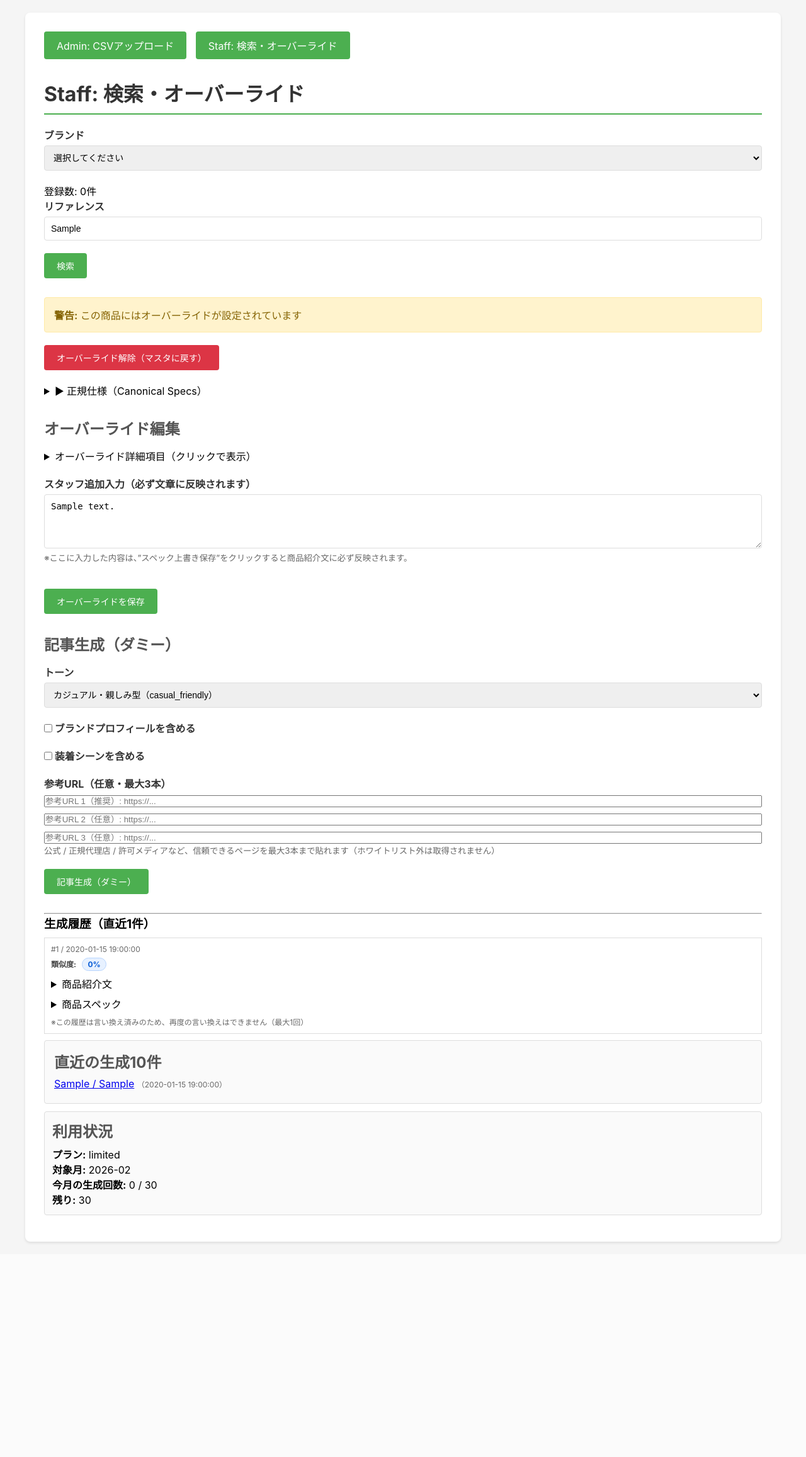
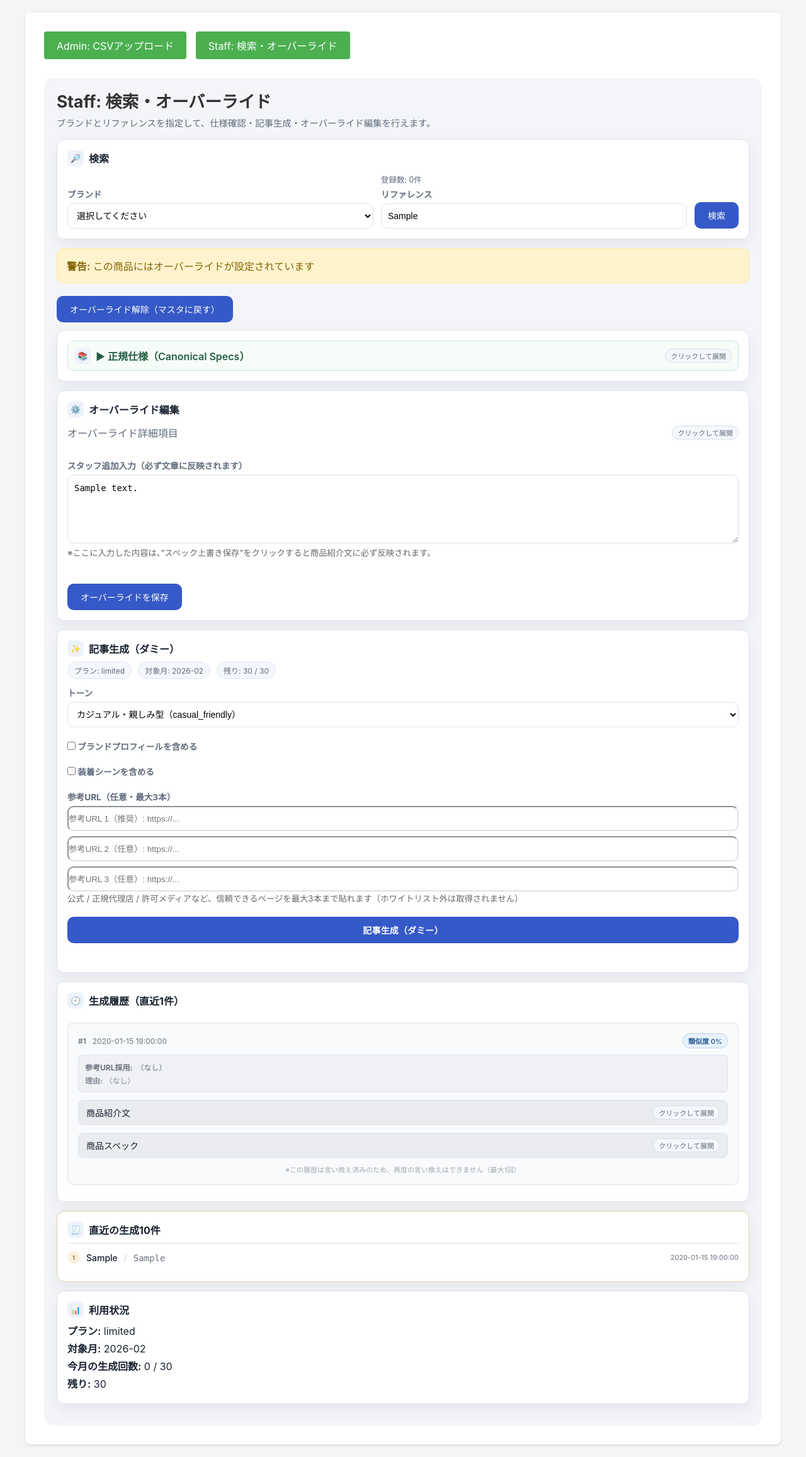
Before and after one commit to isaomisk/HoroloGen, a Flask app: a page that uses templates/search.html in a window 1280 px wide. Shown: the whole page at 63% size. Before the commit the page ends 1975 px from the top, so only its background shows below. Run offline with Flask 3, Linux system fonts and the light colour scheme; tables that the repository leaves empty hold one stand-in row (values such as "Sample post").

Commit message:
staff/search: v0-style redesign (scoped CSS)

```diff
--- /dev/null
+++ b/static/staff_search_v0.css
@@ -0,0 +1,548 @@
+.staff-search-v0 {
+  --v0-bg: #f3f5f9;
+  --v0-card: #ffffff;
+  --v0-border: #dce2ea;
+  --v0-muted: #5f6b7b;
+  --v0-text: #18212f;
+  --v0-primary: #3559c7;
+  --v0-primary-hover: #2f4fb2;
+  --v0-shadow: 0 10px 24px rgba(17, 24, 39, 0.06);
+  color: var(--v0-text);
+}
+
+.staff-search-v0 {
+  background: var(--v0-bg);
+  border-radius: 14px;
+  padding: 20px;
+}
+
+.staff-search-v0 .v0-page-head {
+  margin-bottom: 16px;
+}
+
+.staff-search-v0 .v0-page-head h1 {
+  margin: 0;
+  border: 0;
+  padding: 0;
+  font-size: 1.65rem;
+  line-height: 1.3;
+}
+
+.staff-search-v0 .v0-page-head p {
+  margin-top: 6px;
+  color: var(--v0-muted);
+  font-size: 0.9rem;
+}
+
+.staff-search-v0 .v0-card {
+  background: var(--v0-card);
+  border: 1px solid var(--v0-border);
+  border-radius: 12px;
+  padding: 16px;
+  margin-bottom: 14px;
+  box-shadow: var(--v0-shadow);
+}
+
+.staff-search-v0 .v0-card > h2,
+.staff-search-v0 .v0-card > h3 {
+  margin: 0 0 12px;
+  color: var(--v0-text);
+  font-size: 1rem;
+  display: flex;
+  align-items: center;
+  gap: 8px;
+}
+
+.staff-search-v0 .v0-title-icon {
+  display: inline-flex;
+  align-items: center;
+  justify-content: center;
+  width: 26px;
+  height: 26px;
+  border-radius: 8px;
+  background: #eef2fb;
+  font-size: 13px;
+}
+
+.staff-search-v0 .v0-search-form {
+  display: grid;
+  grid-template-columns: 1fr 1fr auto;
+  gap: 12px;
+  align-items: end;
+}
+
+.staff-search-v0 .v0-field {
+  margin-bottom: 0;
+}
+
+.staff-search-v0 label {
+  font-size: 0.85rem;
+  color: var(--v0-muted);
+}
+
+.staff-search-v0 input[type="text"],
+.staff-search-v0 input[type="url"],
+.staff-search-v0 select,
+.staff-search-v0 textarea {
+  border-color: var(--v0-border);
+  border-radius: 10px;
+  background: #fff;
+  min-height: 40px;
+}
+
+.staff-search-v0 textarea {
+  line-height: 1.55;
+}
+
+.staff-search-v0 input:focus,
+.staff-search-v0 select:focus,
+.staff-search-v0 textarea:focus {
+  outline: none;
+  border-color: #8ea5e8;
+  box-shadow: 0 0 0 3px rgba(53, 89, 199, 0.12);
+}
+
+.staff-search-v0 .v0-primary-btn,
+.staff-search-v0 button[type="submit"] {
+  background: var(--v0-primary);
+  border-radius: 10px;
+  border: 1px solid transparent;
+  min-height: 40px;
+}
+
+.staff-search-v0 .v0-primary-btn:hover,
+.staff-search-v0 button[type="submit"]:hover {
+  background: var(--v0-primary-hover);
+}
+
+.staff-search-v0 .v0-muted {
+  color: var(--v0-muted);
+  font-size: 0.78rem;
+  margin-bottom: 4px;
+}
+
+.staff-search-v0 .v0-loading {
+  display: inline-block;
+  margin-top: 6px;
+  color: var(--v0-muted);
+  font-size: 0.8rem;
+}
+
+.staff-search-v0 .alert {
+  border-radius: 10px;
+}
+
+.staff-search-v0 .canonical-specs-collapsible {
+  border: 1px solid #c9e2d5;
+  border-radius: 10px;
+  background: #f6fcf8;
+  padding: 10px;
+}
+
+.staff-search-v0 .canonical-specs-collapsible > summary {
+  cursor: pointer;
+  list-style: none;
+  font-weight: 600;
+  color: #255f43;
+}
+
+.staff-search-v0 .canonical-specs-collapsible > summary::-webkit-details-marker {
+  display: none;
+}
+
+.staff-search-v0 .specs-grid {
+  grid-template-columns: repeat(auto-fit, minmax(200px, 1fr));
+  gap: 10px;
+}
+
+.staff-search-v0 .spec-card {
+  border-left: 0;
+  border: 1px solid #dbe5f0;
+  border-radius: 10px;
+  background: #fff;
+}
+
+.staff-search-v0 .sim-badge {
+  font-size: 11px;
+}
+
+.staff-search-v0 details.form-group > summary {
+  cursor: pointer;
+  color: var(--v0-muted);
+  margin-bottom: 10px;
+}
+
+.staff-search-v0 details > summary {
+  display: flex;
+  align-items: center;
+  gap: 8px;
+}
+
+.staff-search-v0 .v0-collapsible-hint {
+  margin-left: auto;
+  font-size: 11px;
+  color: var(--v0-muted);
+  border: 1px solid #d8deea;
+  background: #f4f7fc;
+  border-radius: 999px;
+  padding: 2px 8px;
+  font-weight: 500;
+}
+
+.staff-search-v0 .v0-collapsible-hint::before {
+  content: "クリックして展開";
+}
+
+.staff-search-v0 details[open] > summary .v0-collapsible-hint {
+  color: #3559c7;
+}
+
+.staff-search-v0 details[open] > summary .v0-collapsible-hint::before {
+  content: "クリックして閉じる";
+}
+
+.staff-search-v0 details > textarea,
+.staff-search-v0 details textarea {
+  background: #f9fbff;
+}
+
+.staff-search-v0 .v0-inline-actions {
+  margin-bottom: 12px;
+}
+
+.staff-search-v0 .v0-article-meta {
+  display: flex;
+  flex-wrap: wrap;
+  gap: 10px;
+  margin: -4px 0 12px;
+}
+
+.staff-search-v0 .v0-article-meta div {
+  font-size: 12px;
+  color: var(--v0-muted);
+  background: #f4f7fc;
+  border: 1px solid #dde5f2;
+  border-radius: 999px;
+  padding: 4px 10px;
+}
+
+.staff-search-v0 .v0-card-recent {
+  border-color: hsl(38 50% 78%);
+}
+
+.staff-search-v0 .v0-recent-list {
+  border-top: 1px solid hsl(220 13% 88%);
+}
+
+.staff-search-v0 .v0-recent-row {
+  display: flex;
+  align-items: center;
+  justify-content: space-between;
+  gap: 10px;
+  padding: 12px 0;
+  border-top: 1px solid hsl(220 13% 88%);
+}
+
+.staff-search-v0 .v0-recent-row:first-child {
+  border-top: 0;
+}
+
+.staff-search-v0 .v0-recent-main {
+  display: flex;
+  align-items: center;
+  gap: 10px;
+  min-width: 0;
+}
+
+.staff-search-v0 .v0-recent-rank {
+  display: inline-flex;
+  align-items: center;
+  justify-content: center;
+  width: 20px;
+  height: 20px;
+  border-radius: 999px;
+  background: hsl(38 80% 93%);
+  color: hsl(38 70% 35%);
+  font-size: 9px;
+  font-weight: 700;
+  flex: 0 0 auto;
+}
+
+.staff-search-v0 .v0-recent-title {
+  min-width: 0;
+  font-size: 14px;
+}
+
+.staff-search-v0 .v0-recent-link {
+  color: inherit;
+  text-decoration: none;
+}
+
+.staff-search-v0 .v0-recent-link:hover {
+  text-decoration: underline;
+}
+
+.staff-search-v0 .v0-recent-brand {
+  color: #18212f;
+  font-weight: 500;
+}
+
+.staff-search-v0 .v0-recent-divider {
+  margin: 0 6px;
+  color: rgb(107 114 128 / 0.3);
+}
+
+.staff-search-v0 .v0-recent-ref {
+  color: #6b7280;
+  font-family: ui-monospace, SFMono-Regular, Menlo, Monaco, Consolas, "Liberation Mono", "Courier New", monospace;
+}
+
+.staff-search-v0 .v0-recent-meta {
+  display: flex;
+  align-items: center;
+  gap: 8px;
+  flex: 0 0 auto;
+}
+
+.staff-search-v0 .v0-recent-duration {
+  border-radius: 999px;
+  background: hsl(38 80% 93%);
+  color: hsl(38 70% 35%);
+  padding: 2px 8px;
+  font-size: 10px;
+  font-weight: 600;
+}
+
+.staff-search-v0 .v0-recent-date {
+  font-size: 11px;
+  color: #6b7280;
+}
+
+.staff-search-v0 .v0-card-usage div {
+  margin-bottom: 4px;
+}
+
+.staff-search-v0 .v0-history-item {
+  margin: 10px 0;
+  padding: 16px;
+  border: 1px solid #dce2ea;
+  border-radius: 10px;
+  background: hsl(220 20% 98%);
+  transition: border-color 0.15s ease;
+}
+
+.staff-search-v0 .v0-history-list {
+  display: grid;
+  gap: 10px;
+}
+
+.staff-search-v0 .v0-history-item:hover {
+  border-color: hsl(220 30% 78%);
+}
+
+.staff-search-v0 .v0-history-head {
+  display: flex;
+  align-items: center;
+  justify-content: space-between;
+  gap: 10px;
+}
+
+.staff-search-v0 .v0-history-meta {
+  display: flex;
+  align-items: center;
+  gap: 10px;
+  color: #6b7280;
+  font-size: 12px;
+}
+
+.staff-search-v0 .v0-history-id {
+  font-weight: 600;
+}
+
+.staff-search-v0 .v0-history-similarity {
+  font-size: 12px;
+}
+
+.staff-search-v0 .v0-history-similarity .sim-badge {
+  margin-left: 0;
+  border-radius: 999px;
+  padding: 3px 8px;
+  font-size: 11px;
+  font-weight: 600;
+}
+
+.staff-search-v0 .v0-history-similarity .sim-badge.blue {
+  color: hsl(210 60% 35%);
+  border-color: hsl(210 60% 82%);
+  background: hsl(210 70% 95%);
+}
+
+.staff-search-v0 .v0-history-similarity .sim-badge.yellow {
+  color: hsl(38 70% 30%);
+  border-color: hsl(38 70% 75%);
+  background: hsl(38 80% 94%);
+}
+
+.staff-search-v0 .v0-history-similarity .sim-badge.red {
+  color: hsl(0 60% 40%);
+  border-color: hsl(0 60% 82%);
+  background: hsl(0 70% 95%);
+}
+
+.staff-search-v0 .v0-history-reference {
+  margin-top: 10px;
+  display: flex;
+  flex-direction: column;
+  gap: 4px;
+  font-size: 12px;
+  color: #6b7280;
+  border: 1px solid #dce2ea;
+  background: hsl(220 14% 93% / 0.6);
+  border-radius: 8px;
+  padding: 10px;
+}
+
+.staff-search-v0 .v0-history-reference-url {
+  display: flex;
+  align-items: center;
+  gap: 6px;
+  font-size: 12px;
+  color: #6b7280;
+}
+
+.staff-search-v0 .v0-history-reference-reason {
+  color: rgb(107 114 128 / 0.8);
+}
+
+.staff-search-v0 .v0-history-details {
+  margin-top: 12px;
+  border: 1px solid #dce2ea;
+  border-radius: 8px;
+  background: transparent;
+  padding: 0;
+}
+
+.staff-search-v0 .v0-history-details > summary {
+  border-radius: 8px;
+  background: hsl(220 14% 93%);
+  padding: 8px 12px;
+  font-size: 14px;
+  font-weight: 500;
+  color: #18212f;
+  transition: background-color 0.15s ease;
+}
+
+.staff-search-v0 .v0-history-details > summary:hover {
+  background: hsl(220 14% 88%);
+}
+
+.staff-search-v0 .v0-history-details[open] > summary {
+  border-bottom-left-radius: 0;
+  border-bottom-right-radius: 0;
+}
+
+.staff-search-v0 .v0-history-intro textarea,
+.staff-search-v0 .v0-history-specs textarea {
+  max-height: 208px;
+  overflow-y: auto;
+}
+
+.staff-search-v0 .v0-history-details textarea {
+  width: 100%;
+  font-family: ui-monospace, SFMono-Regular, Menlo, Monaco, Consolas, "Liberation Mono", "Courier New", monospace;
+  font-size: 12px;
+  line-height: 1.6;
+  color: #4b5563;
+  white-space: pre-wrap;
+  border: 1px solid rgb(220 226 234 / 0.6);
+  border-top: 0;
+  border-radius: 0 0 8px 8px;
+  background: hsl(220 14% 93% / 0.4);
+  padding: 12px;
+}
+
+.staff-search-v0 .v0-history-copy-btn {
+  margin-top: 8px;
+  min-height: 32px;
+  padding: 0 12px;
+  background: transparent;
+  color: #334155;
+  border: 1px solid #dce2ea;
+  border-radius: 8px;
+  font-size: 12px;
+  font-weight: 500;
+}
+
+.staff-search-v0 .v0-history-copy-btn:hover {
+  background: #f3f4f6;
+  border-color: #cfd7e4;
+}
+
+.staff-search-v0 .v0-history-rewrite-form {
+  margin-top: 12px;
+}
+
+.staff-search-v0 button.v0-history-rewrite-btn {
+  width: 100%;
+  min-height: 36px;
+  background: transparent;
+  color: #334155;
+  border: 1px solid #dce2ea;
+  border-radius: 8px;
+  font-size: 12px;
+  font-weight: 500;
+  line-height: 1.2;
+  display: inline-flex;
+  align-items: center;
+  justify-content: center;
+  transition: background-color 0.15s ease, border-color 0.15s ease;
+}
+
+.staff-search-v0 button.v0-history-rewrite-btn:hover {
+  background: #f3f4f6;
+  border-color: #cfd7e4;
+}
+
+.staff-search-v0 .v0-history-note {
+  margin-top: 10px;
+  text-align: center;
+  font-size: 11px;
+  color: rgb(107 114 128 / 0.6);
+  border: 0;
+  background: none;
+  border-radius: 0;
+  padding: 0;
+}
+
+.staff-search-v0 .v0-history-note-error {
+  color: #842029;
+  border-color: #fecdd3;
+  background: #fff7f8;
+}
+
+@media (max-width: 900px) {
+  .staff-search-v0 .v0-search-form {
+    grid-template-columns: 1fr;
+  }
+
+  .staff-search-v0 .v0-recent-row {
+    align-items: flex-start;
+    flex-direction: column;
+    gap: 6px;
+  }
+
+  .staff-search-v0 .v0-recent-meta {
+    margin-left: 30px;
+  }
+
+  .staff-search-v0 {
+    padding: 14px;
+  }
+}
+
+.staff-search-v0 .v0-generate-btn {
+  width: 100%;
+  min-height: 44px;
+  font-weight: 700;
+  letter-spacing: 0.01em;
+}
--- a/templates/search.html
+++ b/templates/search.html
@@ -1,13 +1,22 @@
 {% extends "base.html" %}
 
 {% block title %}Staff: 検索・オーバーライド - HoroloGen{% endblock %}
+{% block extra_css %}
+<link rel="stylesheet" href="{{ url_for('static', filename='staff_search_v0.css') }}">
+{% endblock %}
 
 {% block content %}
-<h1>Staff: 検索・オーバーライド</h1>
+<div class="staff-search-v0">
+<div class="v0-page-head">
+  <h1>Staff: 検索・オーバーライド</h1>
+  <p>ブランドとリファレンスを指定して、仕様確認・記事生成・オーバーライド編集を行えます。</p>
+</div>
 
-<form method="POST" style="margin-bottom: 30px;">
+<section class="v0-card v0-card-search">
+<h2><span class="v0-title-icon">🔎</span>検索</h2>
+<form method="POST" class="v0-search-form">
   <input type="hidden" name="action" value="search">
-  <div class="form-group">
+  <div class="form-group v0-field">
     <label for="brand">ブランド</label>
     <select id="brand" name="brand" required>
       <option value="">選択してください</option>
@@ -17,16 +26,17 @@
     </select>
   </div>
 
-  <div class="form-group">
-    <div id="ref_count">登録数: -</div>
+  <div class="form-group v0-field">
+    <div id="ref_count" class="v0-muted">登録数: -</div>
     <label for="reference">リファレンス</label>
     <input type="text" id="reference" name="reference" list="reference_list" value="{{ reference or '' }}" required>
     <datalist id="reference_list"></datalist>
-    <span id="ref_loading" style="display:none;">読み込み中…</span>
+    <span id="ref_loading" class="v0-loading" style="display:none;">読み込み中…</span>
   </div>
 
-  <button type="submit">検索</button>
+  <button type="submit" class="v0-primary-btn">検索</button>
 </form>
+</section>
 
 {% if warnings %}
   {% for warning in warnings %}
@@ -44,7 +54,7 @@
 {% endif %}
 
 {% if override %}
-<div style="margin-bottom: 20px;">
+<div class="v0-inline-actions">
   <form method="POST" style="display: inline;">
     <input type="hidden" name="action" value="delete_override">
     <input type="hidden" name="brand" value="{{ brand }}">
@@ -57,8 +67,9 @@
 {% endif %}
 
 {% if canonical %}
+<section class="v0-card v0-card-canonical">
   <details class="canonical-specs-collapsible">
-    <summary>▶ 正規仕様（Canonical Specs）</summary>
+    <summary><span class="v0-title-icon">📚</span>▶ 正規仕様（Canonical Specs）<span class="v0-collapsible-hint"></span></summary>
     <div class="specs-grid">
       {% for field, value in canonical.items() %}
       <div class="spec-card {% if field in overridden_fields %}override-field{% endif %}">
@@ -73,15 +84,17 @@
       {% endfor %}
     </div>
   </details>
+</section>
 
-  <h2>オーバーライド編集</h2>
+  <section class="v0-card v0-card-override">
+  <h2><span class="v0-title-icon">⚙️</span>オーバーライド編集</h2>
   <form method="POST">
     <input type="hidden" name="action" value="save_override">
     <input type="hidden" name="brand" value="{{ brand }}">
     <input type="hidden" name="reference" value="{{ reference }}">
 
     <details class="form-group">
-      <summary>オーバーライド詳細項目（クリックで表示）</summary>
+      <summary>オーバーライド詳細項目<span class="v0-collapsible-hint"></span></summary>
       <div class="specs-grid">
       <div class="form-group">
         <label for="price_jpy">価格 (JPY)</label>
@@ -197,8 +210,19 @@
 
     <button type="submit" style="margin-top: 20px;">オーバーライドを保存</button>
   </form>
+</section>
 
-  <h2>記事生成（ダミー）</h2>
+  <section class="v0-card v0-card-article">
+  <h2><span class="v0-title-icon">✨</span>記事生成（ダミー）</h2>
+  <div class="v0-article-meta">
+    <div>プラン: {{ plan_mode }}</div>
+    <div>対象月: {{ month_key }}</div>
+    {% if plan_mode == 'unlimited' %}
+      <div>残り: 無制限</div>
+    {% else %}
+      <div>残り: {{ monthly_remaining }} / {{ monthly_limit }}</div>
+    {% endif %}
+  </div>
 
   {% set locked = (generated_intro_text or generated_specs_text) %}
   <form method="POST" style="margin-bottom: 30px;">
@@ -274,7 +298,7 @@
     </div>
 
     {% set quota_ok = (plan_mode == 'unlimited') or (monthly_remaining|default(0) > 0) %}
-    <button type="submit" {% if not quota_ok %}disabled{% endif %}>記事生成（ダミー）</button>
+    <button type="submit" class="v0-generate-btn" {% if not quota_ok %}disabled{% endif %}>記事生成（ダミー）</button>
     {% if not quota_ok %}
       <div style="color:#c00; font-size:12px; margin-top:6px;">※今月の生成上限に達しています</div>
     {% endif %}
@@ -336,7 +360,7 @@
     </div>
 
     <details style="margin-top:12px;">
-      <summary>デバッグ：URL本文が取得できているか（開く）</summary>
+      <summary>デバッグ：URL本文が取得できているか<span class="v0-collapsible-hint"></span></summary>
       <div style="font-size:12px; color:#444; margin-top:8px;">
         <div><strong>llm_client_file:</strong> {{ llm_client_file }}</div>
         <div><strong>raw_urls_debug:</strong> {{ raw_urls_debug }}</div>
@@ -354,83 +378,98 @@
       </div>
     </details>
   {% endif %}
+</section>
 
   {% if history %}
-    <hr>
-    <h3>生成履歴（直近{{ history|length }}件）</h3>
+  <section class="v0-card v0-card-history">
+    <h3><span class="v0-title-icon">🕘</span>生成履歴（直近{{ history|length }}件）</h3>
+    <div class="v0-history-list">
 
     {% for h in history %}
-      <div style="margin: 10px 0; padding: 10px; border: 1px solid #ddd;">
-        <div style="color:#666; font-size: 12px;">
-          #{{ h.id }} / {{ h.created_at }}
+      <div class="v0-history-item">
+        <div class="v0-history-head">
+          <div class="v0-history-meta">
+            <span class="v0-history-id">#{{ h.id }}</span>
+            <span class="v0-history-date">{{ h.created_at }}</span>
+          </div>
+          {% set h_cls = (h.similarity_level or 'blue') %}
+          <div class="v0-history-similarity">
+            <span class="sim-badge {{ h_cls }}">類似度 {{ h.similarity_percent|default(0) }}%</span>
+          </div>
         </div>
 
-        {% set h_cls = (h.similarity_level or 'blue') %}
-        <div style="margin-top:6px; font-size: 12px; color:#444;">
-          <strong>類似度:</strong>
-          <span class="sim-badge {{ h_cls }}">{{ h.similarity_percent|default(0) }}%</span>
+        <div class="v0-history-reference">
+          <div class="v0-history-reference-url"><strong>参考URL採用:</strong> {{ h.selected_reference_url or '（なし）' }}</div>
+          <div class="v0-history-reference-reason"><strong>理由:</strong> {{ h.selected_reference_reason or '（なし）' }}</div>
         </div>
 
-        {% if h.selected_reference_url %}
-          <div style="margin-top:6px; font-size: 12px; color:#444;">
-            <div><strong>参考URL採用:</strong> {{ h.selected_reference_url }}</div>
-            {% if h.selected_reference_reason %}
-            <div><strong>理由:</strong> {{ h.selected_reference_reason }}</div>
-            {% endif %}
-          </div>
-        {% endif %}
-
-        <details style="margin-top:8px;">
-          <summary>商品紹介文</summary>
-          <textarea id="hist_intro_{{ h.id }}" readonly rows="8" style="width:100%; font-family: monospace; white-space: pre-wrap;">{{ h.intro_text }}</textarea>
-          <button type="button" onclick="copyToClipboard('hist_intro_{{ h.id }}')" style="margin-top: 6px;">紹介文をコピー</button>
+        <details class="v0-history-details v0-history-intro">
+          <summary>商品紹介文<span class="v0-collapsible-hint"></span></summary>
+          <textarea id="hist_intro_{{ h.id }}" readonly rows="8">{{ h.intro_text }}</textarea>
+          <button type="button" class="v0-history-copy-btn" onclick="copyToClipboard('hist_intro_{{ h.id }}')">紹介文をコピー</button>
         </details>
 
-        <details style="margin-top:8px;">
-          <summary>商品スペック</summary>
-          <textarea id="hist_specs_{{ h.id }}" readonly rows="8" style="width:100%; font-family: monospace; white-space: pre-wrap;">{{ h.specs_text }}</textarea>
-          <button type="button" onclick="copyToClipboard('hist_specs_{{ h.id }}')" style="margin-top: 6px;">スペックをコピー</button>
+        <details class="v0-history-details v0-history-specs">
+          <summary>商品スペック<span class="v0-collapsible-hint"></span></summary>
+          <textarea id="hist_specs_{{ h.id }}" readonly rows="8">{{ h.specs_text }}</textarea>
+          <button type="button" class="v0-history-copy-btn" onclick="copyToClipboard('hist_specs_{{ h.id }}')">スペックをコピー</button>
         </details>
 
         {% if (h.rewrite_depth|default(0) == 0) and ((plan_mode == 'unlimited') or (monthly_remaining|default(0) > 0)) %}
-          <form method="POST" style="margin-top: 10px;">
+          <form method="POST" class="v0-history-rewrite-form">
             <input type="hidden" name="action" value="rewrite_once">
             <input type="hidden" name="brand" value="{{ brand }}">
             <input type="hidden" name="reference" value="{{ reference }}">
             <input type="hidden" name="source_article_id" value="{{ h.id }}">
-            <button type="submit" onclick="this.disabled=true; this.form.submit();">この履歴を言い換え再生成（1回）</button>
+            <button type="submit" class="v0-history-rewrite-btn" onclick="this.disabled=true; this.form.submit();">この履歴を言い換え再生成（1回）</button>
           </form>
         {% elif (h.rewrite_depth|default(0) != 0) %}
-          <div style="color:#666; font-size:12px; margin-top:8px;">
+          <div class="v0-history-note">
             ※この履歴は言い換え済みのため、再度の言い換えはできません（最大1回）
           </div>
         {% else %}
-          <div style="color:#c00; font-size:12px; margin-top:8px;">
+          <div class="v0-history-note v0-history-note-error">
             ※今月の生成上限に達しているため、言い換えできません
           </div>
         {% endif %}
       </div>
     {% endfor %}
+    </div>
+  </section>
   {% endif %}
 
 {% endif %}
 
 {% if recent_generations %}
-  <div class="alert" style="border:1px solid #ddd; background:#fafafa; margin-bottom:12px;">
-    <h2 style="margin:0 0 8px 0;">直近の生成10件</h2>
+  <section class="v0-card v0-card-recent">
+    <h2 style="margin:0 0 8px 0;"><span class="v0-title-icon">🧾</span>直近の生成10件</h2>
+    <div class="v0-recent-list">
     {% for g in recent_generations %}
-      <div style="margin-bottom:6px;">
-        <a href="{{ url_for('staff_search', brand=g.brand, reference=g.reference) }}">{{ g.brand }} / {{ g.reference }}</a>
-        <span style="color:#666; font-size:12px;">
-          （{{ g.created_at_jst }}{% if g.elapsed_ms is not none %} / {{ '%.1f'|format(g.elapsed_ms / 1000) }}秒{% endif %}）
-        </span>
+      <div class="v0-recent-row">
+        <div class="v0-recent-main">
+          <span class="v0-recent-rank">{{ loop.index }}</span>
+          <div class="v0-recent-title">
+            <a class="v0-recent-link" href="{{ url_for('staff_search', brand=g.brand, reference=g.reference) }}">
+              <span class="v0-recent-brand">{{ g.brand }}</span>
+              <span class="v0-recent-divider">/</span>
+              <span class="v0-recent-ref">{{ g.reference }}</span>
+            </a>
+          </div>
+        </div>
+        <div class="v0-recent-meta">
+          {% if g.elapsed_ms is not none %}
+            <span class="v0-recent-duration">{{ '%.1f'|format(g.elapsed_ms / 1000) }}秒</span>
+          {% endif %}
+          <span class="v0-recent-date">{{ g.created_at_jst }}</span>
+        </div>
       </div>
     {% endfor %}
-  </div>
+    </div>
+  </section>
 {% endif %}
 
-<section style="border:1px solid #ddd; background:#fafafa; border-radius:4px; padding:12px; margin-bottom:12px;">
-  <h2 style="margin:0 0 8px 0;">利用状況</h2>
+<section class="v0-card v0-card-usage">
+  <h2 style="margin:0 0 8px 0;"><span class="v0-title-icon">📊</span>利用状況</h2>
   <div><strong>プラン:</strong> {{ plan_mode }}</div>
   <div><strong>対象月:</strong> {{ month_key }}</div>
   {% if plan_mode == 'unlimited' %}
@@ -541,4 +580,5 @@ document.addEventListener('DOMContentLoaded', () => {
 });
 </script>
 
+</div>
 {% endblock %}
```
